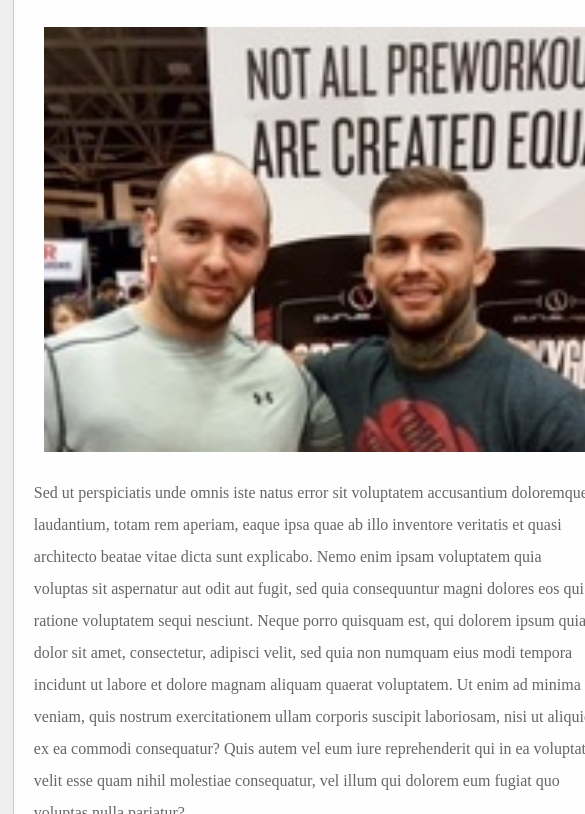
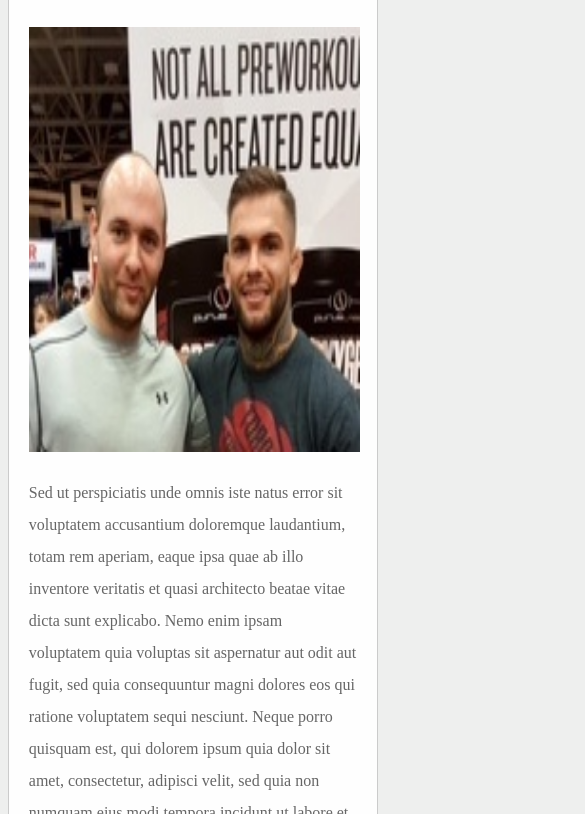
Before and after one commit to wisejd02/Responsive-Portfolio, a plain HTML site: page index.html in a window 390 px wide. Shown: the part 303-1117 px from the top of the page, 585 px wide, since content can reach past the window. Drawn offline with Linux system fonts and the light colour scheme.

Commit message:
mdfy widths to %

```diff
--- a/assets/css/style.css
+++ b/assets/css/style.css
@@ -181,7 +181,7 @@
 
 	  #main{
 		  margin: 0 auto;
-		  width: 768px;
+		  width: 100%;
 		  height: 100%;
 	  }
 
@@ -258,7 +258,7 @@
 	  }
 	  #main{
 		  margin: 0 auto;
-		  width: 640px;
+		  width: 100%;
 		  height: 100%;
 	  }
 	  #sectHdr{
```
